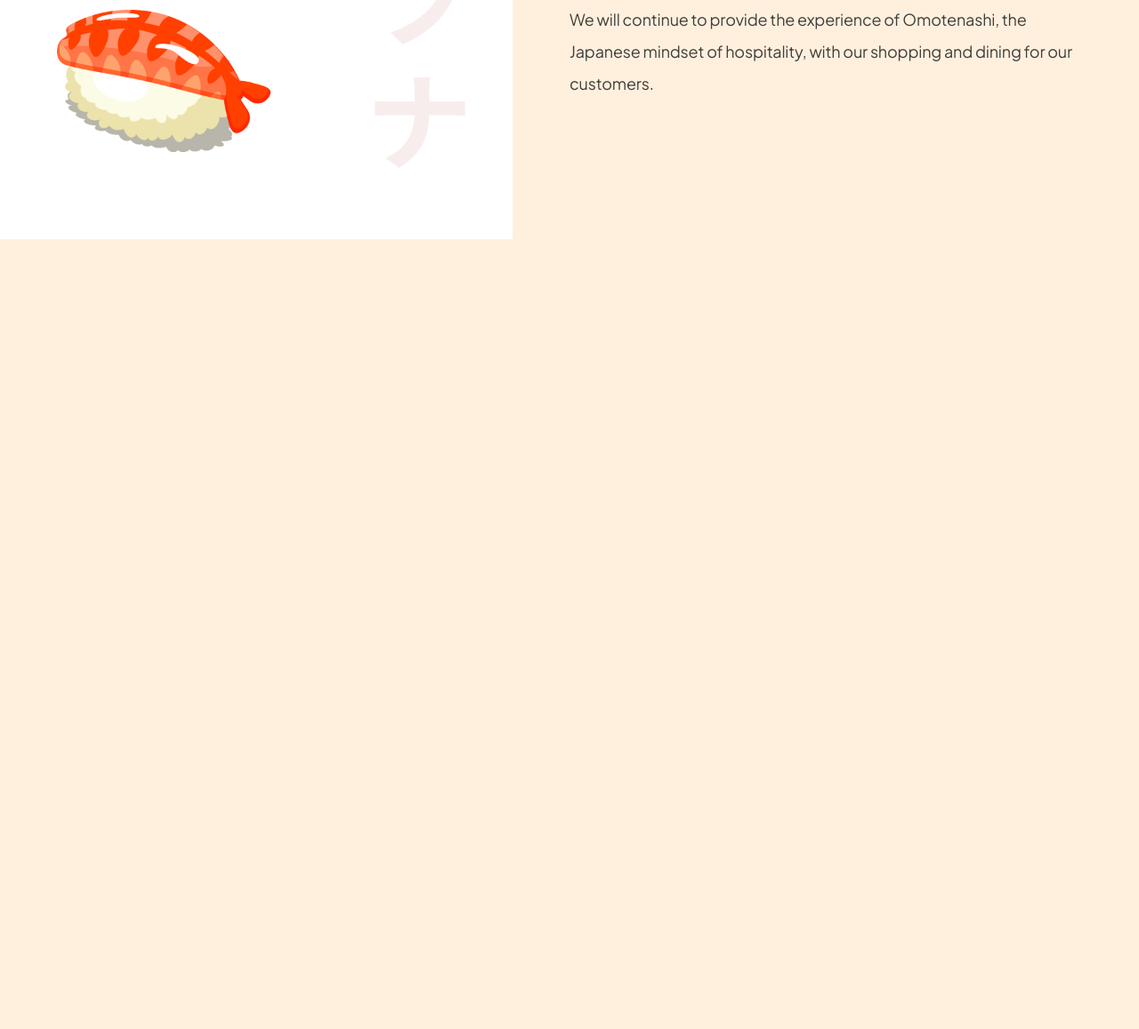
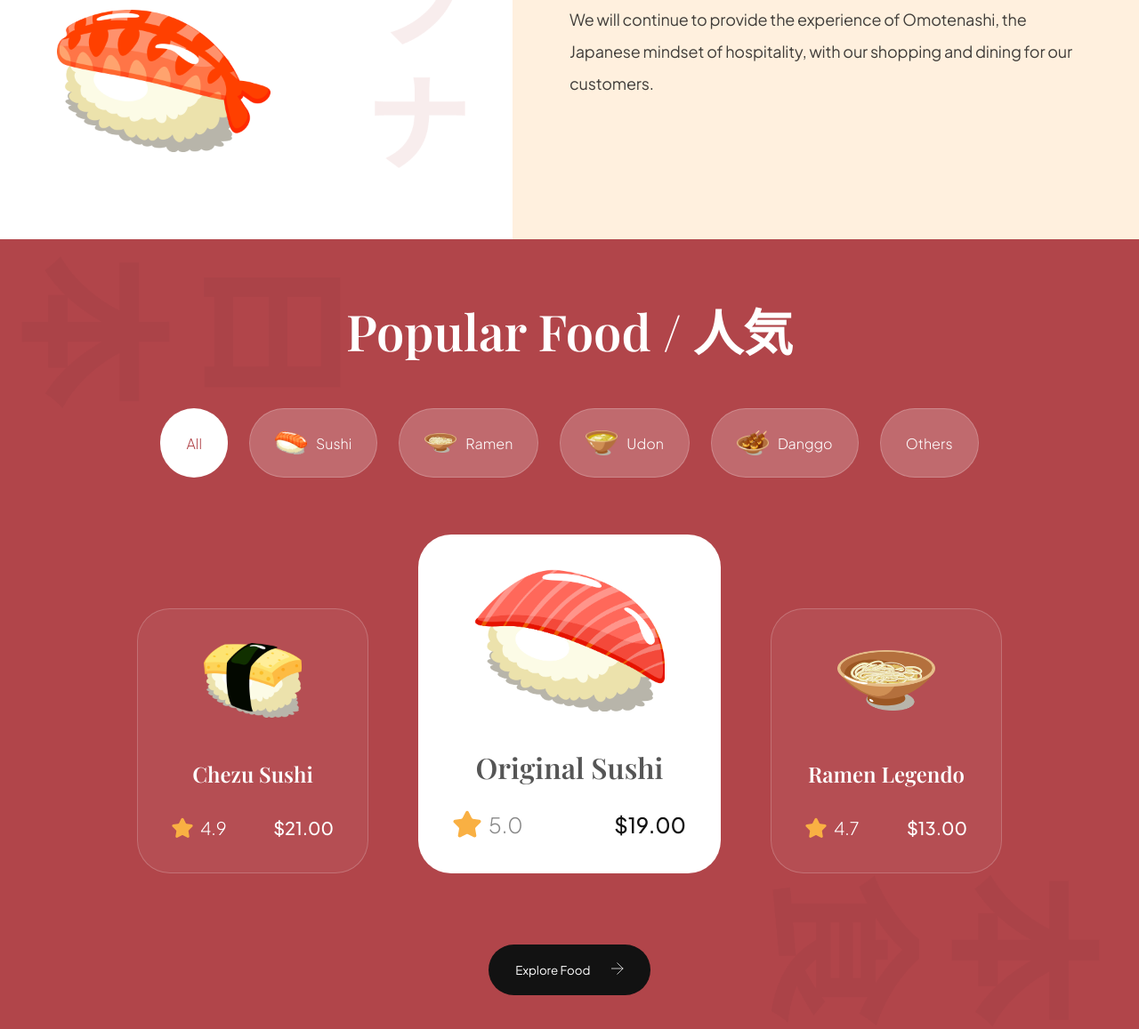
Before and after one commit to Sadik-Sami/sushiman, a website built with Vite: page index.html in a window 1280 px wide. Shown: the part 1249-2406 px from the top of the page at 89% size. Before the commit the page ends 1518 px from the top, so only its background shows below. Built offline with nearby package versions, Linux system fonts and the light colour scheme.

Commit message:
popular added

```diff
--- a/css/sections/popular.css
+++ b/css/sections/popular.css
@@ -0,0 +1,158 @@
+.popular-foods {
+  padding: 64px;
+  display: flex;
+  flex-direction: column;
+  background-color: var(--primary-color);
+  background-image: url('../../assets/popular_bg.png');
+  background-repeat: no-repeat;
+  background-size: contain;
+  background-position: center;
+  overflow: hidden;
+}
+.popular-foods__title {
+  font-size: 56px;
+  font-family: var(--playfair-display);
+  font-weight: 600;
+  line-height: 78px;
+  color: #fff;
+  text-align: center;
+}
+.popular-foods__filters {
+  margin-top: 48px;
+  max-width: 100%;
+  overflow-x: auto;
+  display: flex;
+  justify-content: center;
+  gap: 24px;
+}
+.popular-foods__filter-btn {
+  padding: 20px 28px;
+  display: flex;
+  flex-direction: row;
+  align-items: center;
+  gap: 10px;
+  background: rgba(255, 255, 255, 0.2);
+  border: 1px solid rgba(255, 255, 255, 0.2);
+  border-radius: 46px;
+  font-size: 16px;
+  font-weight: 300;
+  line-height: 25px;
+  font-family: var(--plus-jakarta-sans);
+  color: #fff;
+  cursor: pointer;
+}
+.popular-foods__filter-btn img {
+  width: 36px;
+  height: 36px;
+  object-fit: contain;
+}
+.popular-foods__filter-btn.active {
+  background: #fff;
+  color: var(--primary-color);
+}
+.popular-foods__filter-btn:hover {
+  background: #fff;
+  color: var(--primary-color);
+}
+.popular-foods__catalogue {
+  margin-top: 64px;
+  display: flex;
+  justify-content: center;
+  align-items: flex-end;
+  flex-wrap: wrap;
+  gap: 56px;
+}
+.popular-foods__button {
+  width: fit-content;
+  padding: 20px 30px;
+  margin: 80px auto 0;
+  font-family: var(--plus-jakarta-sans);
+  color: #fff;
+  border: none;
+  outline: none;
+  background: var(--secondary-color);
+  border-radius: 64px;
+  cursor: pointer;
+}
+.popular-foods__button img {
+  width: 14px;
+  height: 14px;
+  object-fit: contain;
+  margin-left: 21px;
+}
+.popular-foods__card {
+  padding: 38px;
+  min-width: 260px;
+  height: fit-content;
+  display: flex;
+  align-items: center;
+  flex-direction: column;
+  border-radius: 37px;
+  background: rgba(255, 255, 255, 0.05);
+  border: 1px solid rgba(255, 255, 255, 0.2);
+}
+.popular-foods__card-image {
+  width: 110px;
+  height: 84px;
+  object-fit: contain;
+}
+.popular-foods__card-title {
+  margin-top: 47px;
+  font-weight: 600;
+  font-size: 24px;
+  line-height: 32px;
+  font-family: var(--playfair-display);
+  color: #fff;
+  text-align: center;
+}
+.popular-foods__card-details {
+  width: 100%;
+  margin-top: 32px;
+}
+.popular-foods__card-rating {
+  display: flex;
+  align-items: center;
+  gap: 8px;
+}
+.popular-foods__card-rating img {
+  width: 24px;
+  height: 24px;
+  object-fit: contain;
+}
+.popular-foods__card-rating p {
+  font-size: 20px;
+  font-weight: 300;
+  font-family: var(--plus-jakarta-sans);
+  color: #fff;
+}
+.popular-foods__card-price {
+  font-size: 20px;
+  font-weight: 500;
+  font-family: var(--plus-jakarta-sans);
+  color: #fff;
+}
+.popular-foods__card.active-card {
+  background: #fff;
+  min-width: 340px;
+}
+.popular-foods__card.active-card .popular-foods__card-image {
+width: 214px;
+height: 160px;
+}
+.popular-foods__card.active-card .popular-foods__card-title {
+  color: var(--black-500);
+  font-size: 32px;
+}
+.popular-foods__card.active-card .popular-foods__card-rating img {
+  width: 32px;
+  height: 32px;
+}
+.popular-foods__card.active-card .popular-foods__card-rating p {
+  font-size: 24px;
+  color: var(--gray-100);
+}
+.popular-foods__card.active-card .popular-foods__card-price {
+  font-size: 24px;
+  color: var(--secondary-color);
+
+}
--- a/css/style.css
+++ b/css/style.css
@@ -5,8 +5,8 @@
 @import url('sections/header.css');
 @import url('sections/hero.css');
 @import url('sections/about.css');
-/*@import url('sections/popular.css');
-@import url('sections/trending.css');
+@import url('sections/popular.css');
+/*@import url('sections/trending.css');
 @import url('sections/subscribe.css');
 @import url('sections/footer.css'); */
 
--- a/index.html
+++ b/index.html
@@ -109,8 +109,95 @@
           customers.
         </p>
       </div>
+    </section>
 
+    <section class="popular-foods" id="menu">
+      <h2 class="popular-foods__title" data-aos="flip-up">
+        Popular Food / 人気
+      </h2>
+
+      <div
+        class="popular-foods__filters sushi__hide-scrollbar"
+        data-aos="fade-up">
+        <button class="popular-foods__filter-btn active">All</button>
+        <button class="popular-foods__filter-btn">
+          <img src="/assets/sushi-9.png" alt="sushi 9" />
+          Sushi
+        </button>
+        <button class="popular-foods__filter-btn">
+          <img src="/assets/sushi-8.png" alt="sushi 8" />
+          Ramen
+        </button>
+        <button class="popular-foods__filter-btn">
+          <img src="/assets/sushi-7.png" alt="sushi 7" />
+          Udon
+        </button>
+        <button class="popular-foods__filter-btn">
+          <img src="/assets/sushi-6.png" alt="sushi 6" />
+          Danggo
+        </button>
+        <button class="popular-foods__filter-btn">Others</button>
+      </div>
+
+      <div class="popular-foods__catalogue" data-aos="fade-up">
+        <article class="popular-foods__card">
+          <img
+            class="popular-foods__card-image"
+            src="assets/sushi-12.png"
+            alt="sushi-12" />
+          <h4 class="popular-foods__card-title">Chezu Sushi</h4>
+
+          <div class="popular-foods__card-details flex-between">
+            <div class="popular-foods__card-rating">
+              <img src="assets/star.svg" alt="star" />
+              <p>4.9</p>
+            </div>
+
+            <p class="popular-foods__card-price">$21.00</p>
+          </div>
+        </article>
+
+        <article class="popular-foods__card active-card">
+          <img
+            class="popular-foods__card-image"
+            src="assets/sushi-11.png"
+            alt="sushi-11" />
+          <h4 class="popular-foods__card-title">Original Sushi</h4>
+
+          <div class="popular-foods__card-details flex-between">
+            <div class="popular-foods__card-rating">
+              <img src="assets/star.svg" alt="star" />
+              <p>5.0</p>
+            </div>
+
+            <p class="popular-foods__card-price">$19.00</p>
+          </div>
+        </article>
+
+        <article class="popular-foods__card">
+          <img
+            class="popular-foods__card-image"
+            src="assets/sushi-10.png"
+            alt="sushi-10" />
+          <h4 class="popular-foods__card-title">Ramen Legendo</h4>
+
+          <div class="popular-foods__card-details flex-between">
+            <div class="popular-foods__card-rating">
+              <img src="assets/star.svg" alt="star" />
+              <p>4.7</p>
+            </div>
+
+            <p class="popular-foods__card-price">$13.00</p>
+          </div>
+        </article>
+      </div>
+
+      <button class="popular-foods__button">
+        Explore Food
+        <img src="assets/arrow-right.svg" alt="arrow-right" />
+      </button>
     </section>
+
     <script type="module" src="js/script.js"></script>
   </body>
 </html>
```
